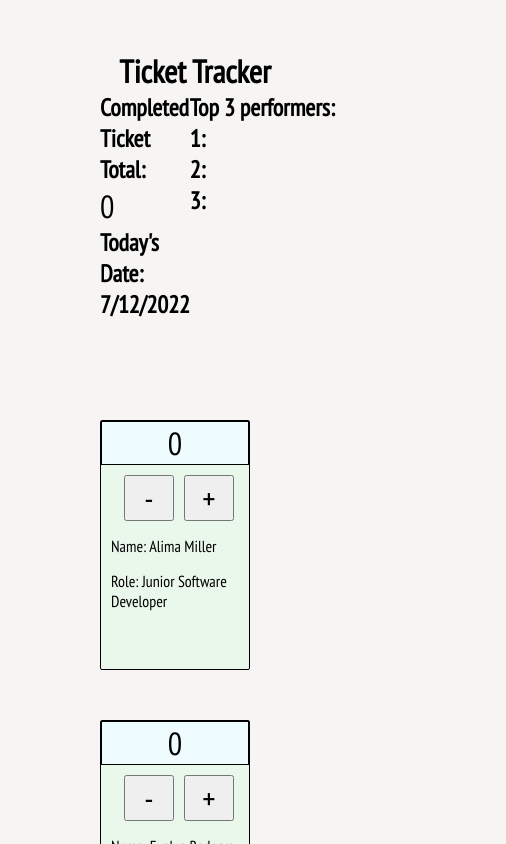
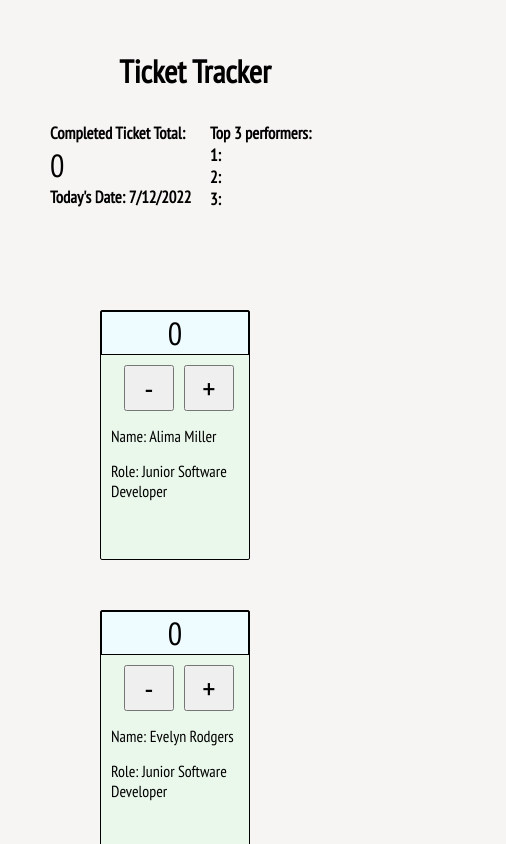
Before and after one commit to chrisbigland/ticket-tracker, a React (Create React App) app: page / in a window 390 px wide. Shown: the top 844 px of the page, 506 px wide, since content can reach past the window. Built offline with nearby package versions, Linux system fonts and the light colour scheme.

Commit message:
updated page responsiveness

```diff
--- a/src/App.module.scss
+++ b/src/App.module.scss
@@ -6,26 +6,54 @@
 }
 
 .dateAndTotal {
-    margin-left: 100px;
+    margin: 30px 0px 0px 100px;
 }
+
 .content {
     margin-top: 100px;
     margin-left: 100px;
     max-width: 100vw;
-    max-width: 100vw;
     display: grid;
-    grid-template-columns: repeat(auto-fill, 270px);
+    grid-template-columns: 1fr 1fr 1fr 1fr;
+    // grid-template-columns: repeat(auto-fill, 270px);
     grid-gap: 50px;
     justify-content: space-between;
 }
 
-.topThree {
- // display: flex;
-  //flex-direction: column;
-
-}
 
 .totalDateAndTopThree {
 display: flex;
 justify-content: space-between;
 }
+
+@media screen and (max-width: 1020px) {
+    .dateAndTotal {
+        margin-left: 50px;
+    }
+    .content {
+        grid-template-columns: 1fr 1fr 1fr;
+    }
+}
+
+@media screen and (max-width: 820px) {
+    .content {
+        grid-template-columns: 1fr 1fr;
+    }
+}
+
+@media screen and (max-width: 650px) {
+    .dateAndTotal {
+        font-size: 0.8rem;
+    }
+}
+
+
+@media screen and (max-width: 460px) {
+    .content {
+        grid-template-columns: 1fr;
+    }
+
+    .dateAndTotal {
+        font-size: 0.7rem;
+    }
+}
--- a/src/components/TopPerformers/TopPerformers.jsx
+++ b/src/components/TopPerformers/TopPerformers.jsx
@@ -1,7 +1,7 @@
 import React from 'react'
 import styles from './TopPerformers.module.scss'
 
-const TopPerformers = ({positionOne, positionTwo, positionThree}) => {
+const TopPerformers = ({ positionOne, positionTwo, positionThree }) => {
   return (
     <React.Fragment>
       <div className={styles.topThree}>
@@ -12,7 +12,7 @@ const TopPerformers = ({positionOne, positionTwo, positionThree}) => {
         <h2 className={styles.pos3}>3: {positionThree}</h2>
       </div>
     </React.Fragment>
-  )
-}
+  );
+};
 
 export default TopPerformers
--- a/src/components/TopPerformers/TopPerformers.module.scss
+++ b/src/components/TopPerformers/TopPerformers.module.scss
@@ -2,16 +2,30 @@
   //  margin-left: auto;
 }
 
-.pos1, .pos2, .pos3 {
-   margin-right: 300px;
+
+
+.topThree {
+   width: 350px;
+   margin-top: 30px;
 }
 
-.topThreeTitle {
-    margin-right: 100px;
+
+@media screen and (max-width: 1020px) {
+   .topThree {
+      width: 250px;
+   }
 }
 
-.topThree {
-   // display: flex;
-   // flex-direction: column;
+@media screen and (max-width: 650px) {
+   .topThree {
+      font-size: 0.8rem;
+      width: 180px;
+   }
+}
 
-  }
+@media screen and (max-width: 460px) {
+   .topThree {
+      font-size: 0.7rem;
+      margin-left: 10px;
+   }
+}
```
Lines whose indentation alone changed are shown as unchanged.
